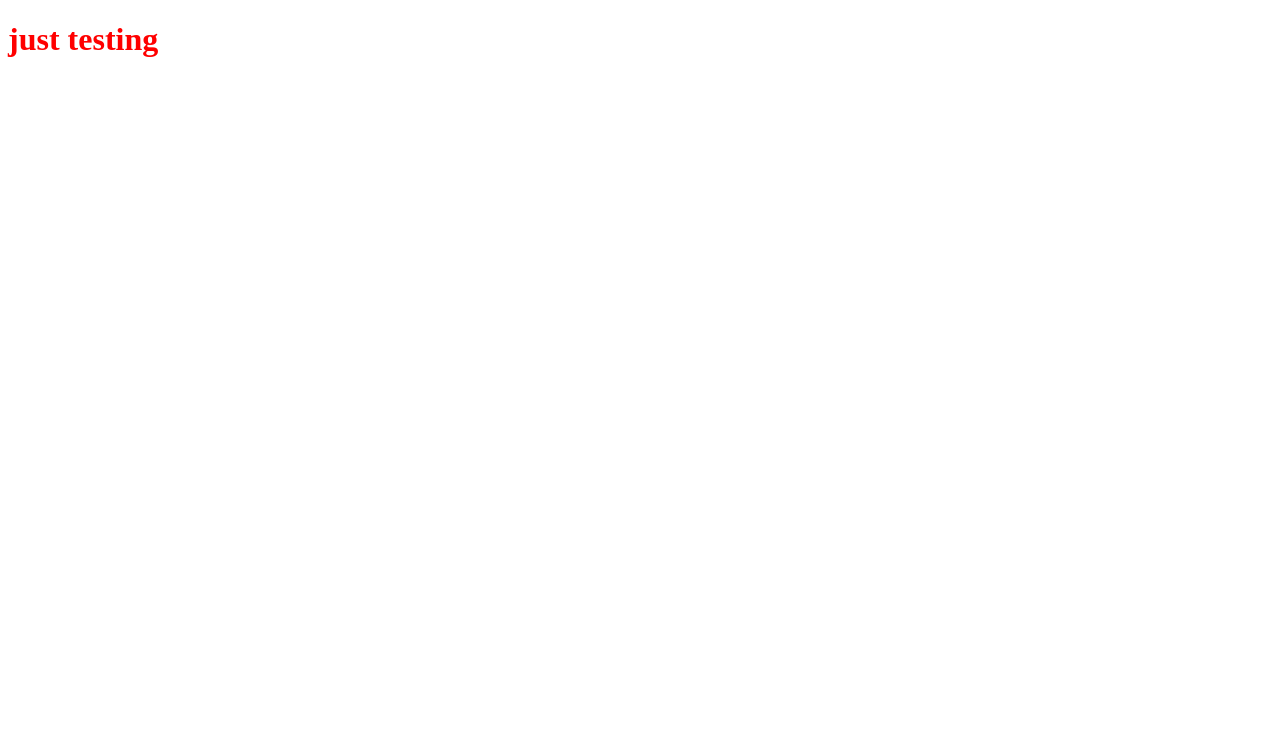
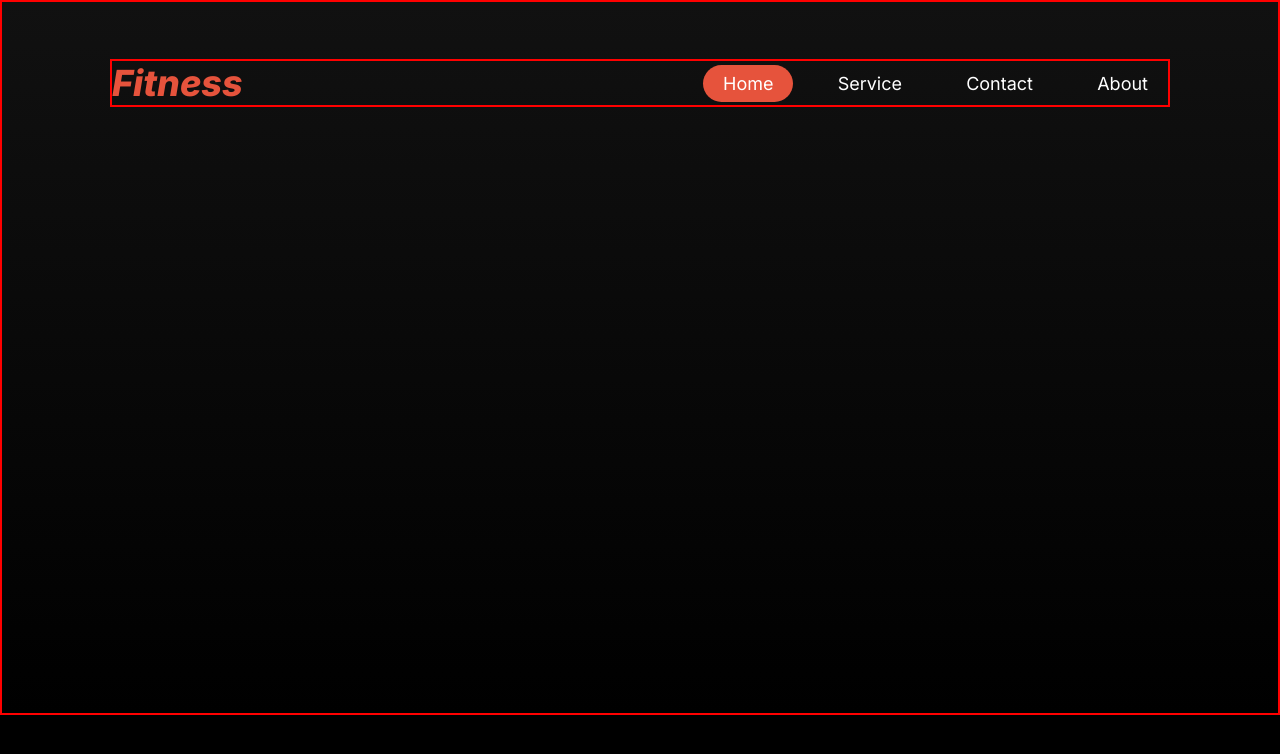
Before and after one commit to Motiur-Rahman-Dhrubo/Assignment-2, a plain HTML site: page index.html in a window 1280 px wide. Drawn offline with Linux system fonts and the light colour scheme.

Commit message:
nav done

```diff
--- a/index.html
+++ b/index.html
@@ -8,6 +8,33 @@
     <link rel="stylesheet" href="style/style.css">
 </head>
 <body>
-    <h1>just testing</h1>
+
+    <!-- header-starts-here -->
+    <header>
+        <div class="container">
+             <nav>
+                <div class="logo">
+                    <a href="index.html">Fitness</a>
+                </div>
+                <div class="menu">
+                    <ul>
+                        <li><a href="index.html" class="active">Home</a></li>
+                        <li><a href="#">Service</a></li>
+                        <li><a href="#">Contact</a></li>
+                        <li><a href="#">About</a></li>
+                    </ul>
+                </div>
+             </nav>
+        </div>
+    </header>
+    <!-- header-ends-here -->
+
+
+    <main>
+
+    </main>
+    <footer>
+
+    </footer>
 </body>
 </html>
--- a/style/style.css
+++ b/style/style.css
@@ -1,6 +1,98 @@
-h1 {
-    color: red;
+@import url('https://fonts.googleapis.com/css2?family=Inter:ital,opsz,wght@0,14..32,100..900;1,14..32,100..900&display=swap');
+* {
+    margin: 0;
+    padding: 0;
+    box-sizing: border-box;
 }
+@font-face {
+    font-family: miama;
+    src: url(../assets/miama-font/Miama.ttf);
+}
+body {
+    font-family: "Inter", sans-serif;
+    background: rgb(0, 0, 0);
+    color: white;
+}
+/* h1 {
+    font-family: "miama", sans-serif;
+} */
+.container {
+    max-width: 1060px;
+    margin: 0 auto;
+}
+
+
+/* header-starts-here */
+header {
+    width: 100%;
+    min-height: 715px;
+    background: linear-gradient(180.00deg, rgb(17, 17, 17),rgba(119, 119, 119, 0) 100%);
+    border: red 2px solid;
+}
+nav {
+    border: red 2px solid;
+    display: flex;
+    justify-content: space-between;
+    align-items: center;
+    min-height: 46px;
+    margin-top: 57px;
+}
+.logo a {
+    color: rgb(230, 83, 60);
+    font-size: 36px;
+    font-weight: 800;
+    text-decoration: none;
+    font-style: italic;
+}
+.menu {
+    width: 465px;
+}
+.menu ul {
+    display: flex;
+    list-style: none;
+    align-items: center;
+    justify-content: space-between;
+}
+.menu ul li a {
+    color: rgb(255, 255, 255);
+    font-size: 18px;
+    font-weight: 400;
+    text-decoration: none;
+    border-radius: 46px;
+    padding: 8px 20px 8px 20px;
+}
+.menu ul li a:hover,
+.menu ul li .active {
+    background: rgb(230, 83, 60);
+}
+
+
+
+/* header-ends-here */
+
+
+
+
+
+
+
+
+
+
+
+
+
+
+
+
+
+
+
+
+
+
+
+
 
 @media screen and (max-width: 576px) {
     h1 {
```
Also changed, not shown: assets/miama-font/Miama.ttf (added).
